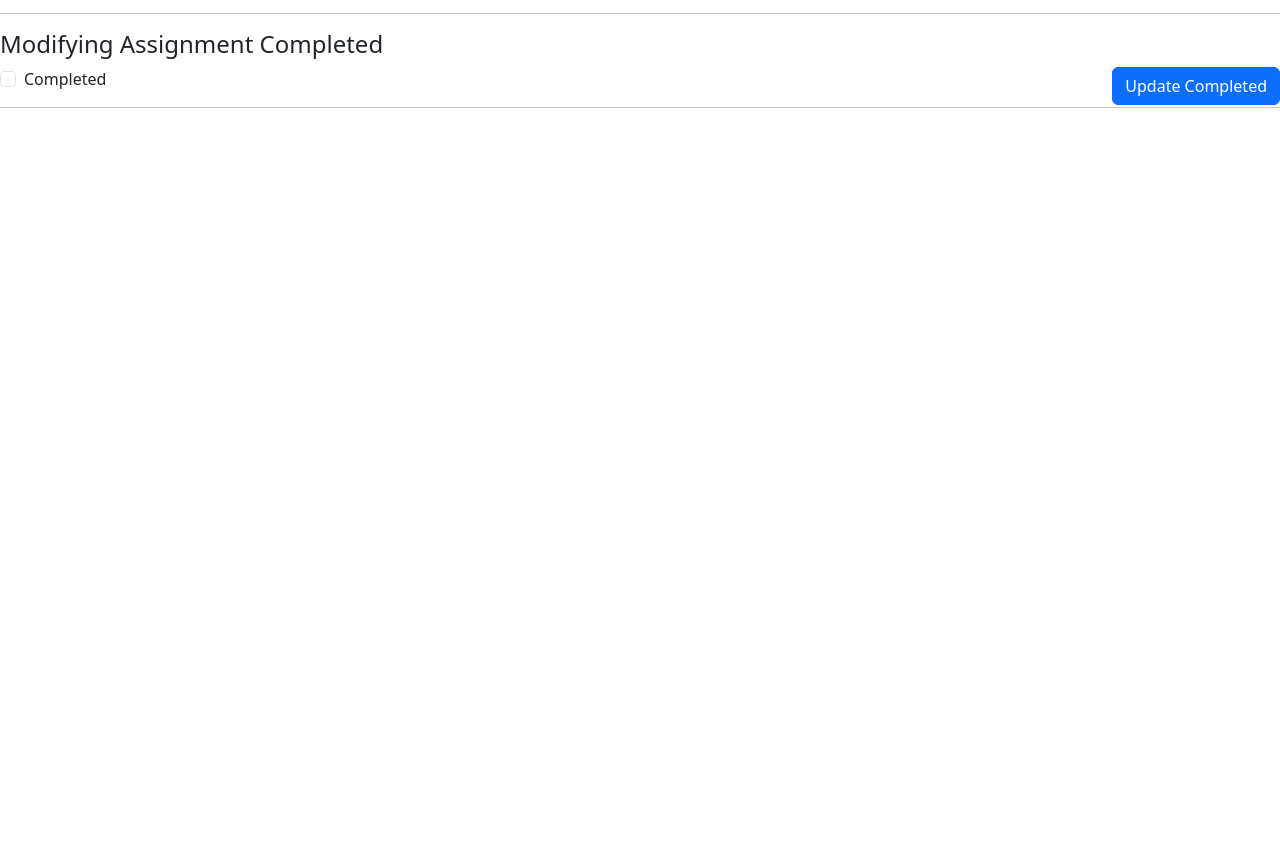
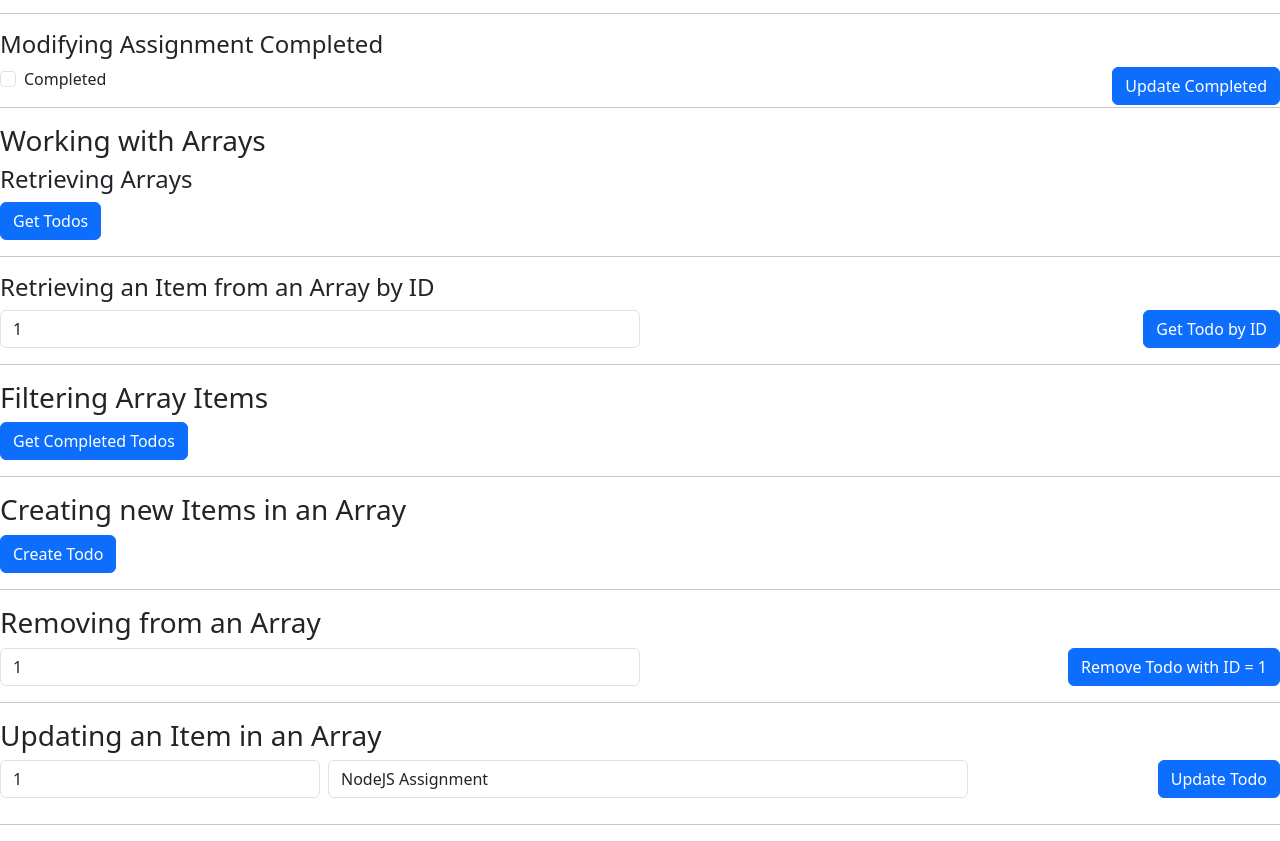
Before and after one commit to karynayen/kanbas-next-js, a Next.js app: page /Labs/Lab5 in a window 1280 px wide. Shown: the part 1540-2381 px from the top of the page. Before the commit the page ends 1664 px from the top, so only its background shows below. Built offline with nearby package versions, Linux system fonts and the light colour scheme.

Commit message:
up to 5.2.4.7 On Your Own

```diff
--- /dev/null
+++ b/app/Labs/Lab5/WorkingWithArrays.tsx
@@ -0,0 +1,96 @@
+const HTTP_SERVER = process.env.NEXT_PUBLIC_HTTP_SERVER;
+import React, { useState } from 'react';
+import { FormControl } from 'react-bootstrap';
+export default function WorkingWithArrays() {
+  const [todo, setTodo] = useState({
+    id: 1,
+    title: 'NodeJS Assignment',
+    description: 'Create a NodeJS server with ExpressJS',
+    due: '2021-09-09',
+    completed: false,
+  });
+  const API = `${HTTP_SERVER}/lab5/todos`;
+  return (
+    <div id="wd-working-with-arrays">
+      <h3>Working with Arrays</h3>
+      <h4>Retrieving Arrays</h4>
+      <a id="wd-retrieve-todos" className="btn btn-primary" href={API}>
+        Get Todos{' '}
+      </a>
+      <hr />
+      <h4>Retrieving an Item from an Array by ID</h4>
+      <a
+        id="wd-retrieve-todo-by-id"
+        className="btn btn-primary float-end"
+        href={`${API}/${todo.id}`}
+      >
+        Get Todo by ID
+      </a>
+      <FormControl
+        id="wd-todo-id"
+        defaultValue={todo.id}
+        className="w-50"
+        onChange={(e) =>
+          setTodo({ ...todo, id: parseInt(e.target.value) || 1 })
+        }
+      />
+      <hr />
+      <h3>Filtering Array Items</h3>
+      <a
+        id="wd-retrieve-completed-todos"
+        className="btn btn-primary"
+        href={`${API}?completed=true`}
+      >
+        Get Completed Todos
+      </a>
+      <hr />
+      <h3>Creating new Items in an Array</h3>
+      <a
+        id="wd-retrieve-completed-todos"
+        className="btn btn-primary"
+        href={`${API}/create`}
+      >
+        Create Todo
+      </a>
+      <hr />
+      <h3>Removing from an Array</h3>
+      <a
+        id="wd-remove-todo"
+        className="btn btn-primary float-end"
+        href={`${API}/${todo.id}/delete`}
+      >
+        Remove Todo with ID = {todo.id}{' '}
+      </a>
+      <FormControl
+        defaultValue={todo.id}
+        className="w-50"
+        onChange={(e) =>
+          setTodo({ ...todo, id: parseInt(e.target.value) || 1 })
+        }
+      />
+      <hr />
+      <h3>Updating an Item in an Array</h3>
+      <a
+        href={`${API}/${todo.id}/title/${todo.title}`}
+        className="btn btn-primary float-end"
+      >
+        Update Todo
+      </a>
+      <FormControl
+        defaultValue={todo.id}
+        className="w-25 float-start me-2"
+        onChange={(e) =>
+          setTodo({ ...todo, id: parseInt(e.target.value) || 1 })
+        }
+      />
+      <FormControl
+        defaultValue={todo.title}
+        className="w-50 float-start"
+        onChange={(e) => setTodo({ ...todo, title: e.target.value })}
+      />
+      <br />
+      <br />
+      <hr />
+    </div>
+  );
+}
--- a/app/Labs/Lab5/page.tsx
+++ b/app/Labs/Lab5/page.tsx
@@ -1,7 +1,9 @@
 'use client';
+import React, { useState } from 'react';
 import EnvironmentVariables from './EnvironmentVariables';
 import PathParameters from './PathParameters';
 import QueryParameters from './QueryParameters';
+import WorkingWithArrays from './WorkingWithArrays';
 import WorkingWithObjects from './WorkingWithObjects';
 const HTTP_SERVER = process.env.NEXT_PUBLIC_HTTP_SERVER;
 
@@ -19,6 +21,7 @@ export default function Lab5() {
       <PathParameters />
       <QueryParameters />
       <WorkingWithObjects />
+      <WorkingWithArrays />
     </div>
   );
 }
```
